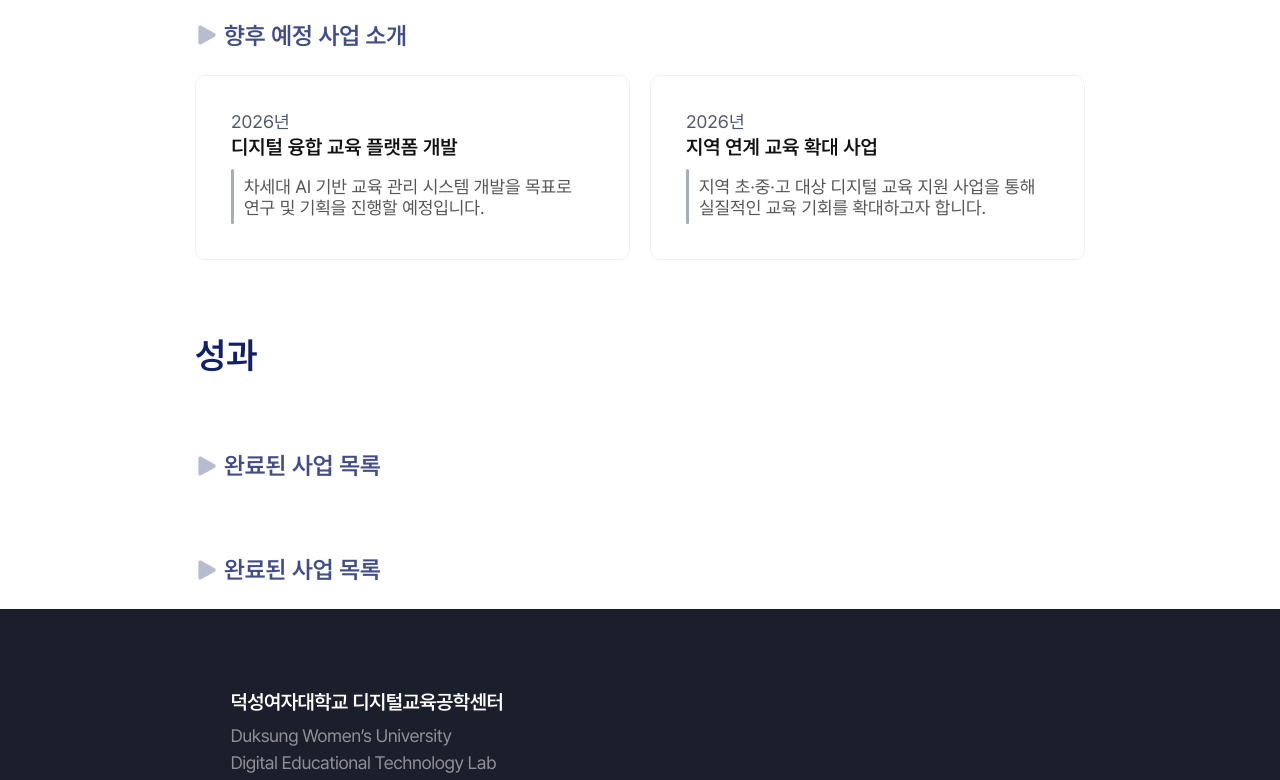
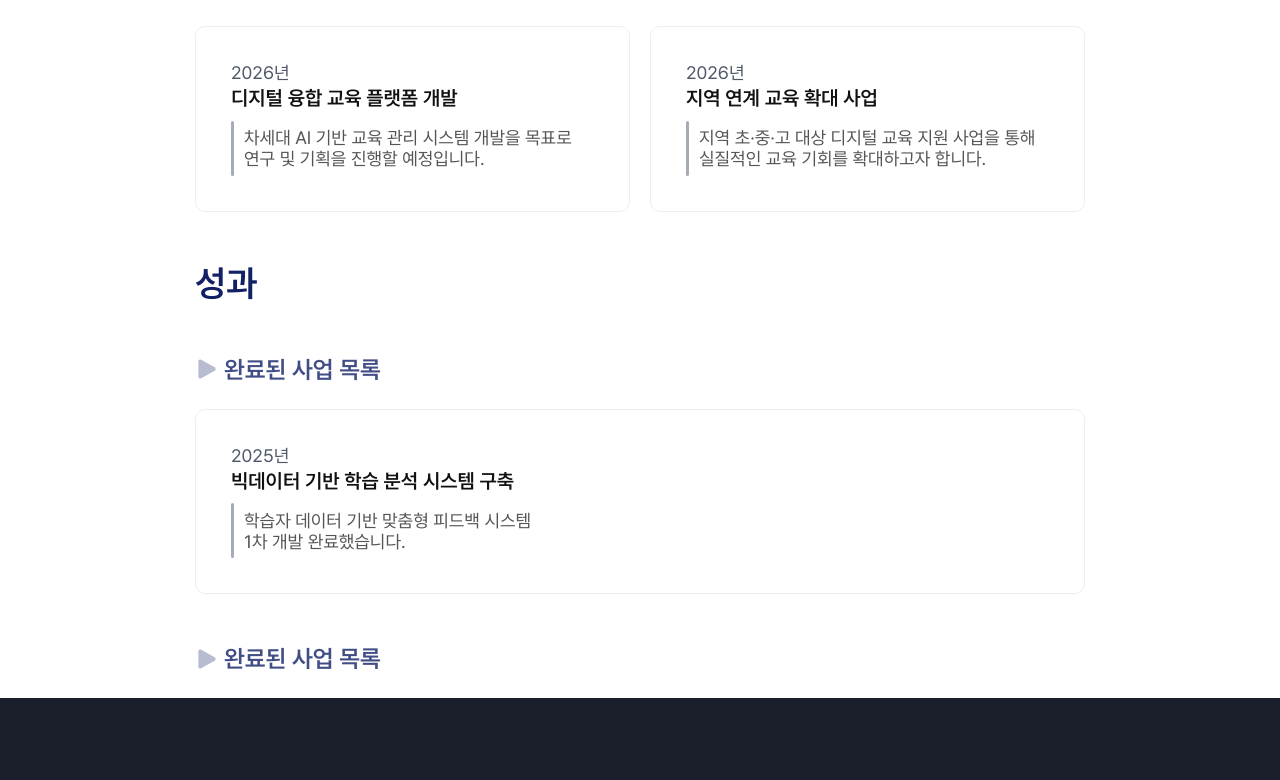
Before and after one commit to DS-DET-LAB/DS-DET-LAB, a React (Vite) app: page /activity in a window 1280 px wide. Shown: the part 1318-2098 px from the top of the page. Built offline with nearby package versions, Linux system fonts and the light colour scheme.

Commit message:
✨ Feat: 완료된 사업 목록 컴포넌트 구현(#3)
Results.jsx

```diff
--- a/src/routes/activity/Activity.jsx
+++ b/src/routes/activity/Activity.jsx
@@ -1,8 +1,9 @@
 import * as A from '@activity/ActivityStyle';
 import ToggleIcon from '@assets/activity/ic-arrow-20.svg';
 import YearTimeline from '@routes/activity/components/YearTimeline';
-import Bungi from '@routes/activity/components/Bungi.jsx';
+import Bungi from '@routes/activity/components/Bungi';
 import FutureActivity from '@routes/activity/components/FutureActivity';
+import Results from '@routes/activity/components/Results';
 function Activity() {
   return (
     <A.Activity>
@@ -52,6 +53,7 @@ function Activity() {
             <img src={ToggleIcon} alt="toggle" width={24} height={24} />
             완료된 사업 목록
           </A.ToggleName>
+          <Results />
         </A.ToggleBox>
 
         {/* 사진 및 영상 콘텐츠 */}
--- a/src/routes/activity/ActivityStyle.js
+++ b/src/routes/activity/ActivityStyle.js
@@ -19,6 +19,7 @@ export const HeaderName = styled.h1`
   color: ${palette.mainNavy.navy100};
   font-size: 36px;
   font-weight: 600;
+  margin: 0;
 `;
 
 export const ToggleBox = styled.div`
--- /dev/null
+++ b/src/routes/activity/components/Results.jsx
@@ -0,0 +1,76 @@
+import styled from 'styled-components';
+import palette from '@styles/theme';
+import { BungiContainer } from '../ActivityStyle';
+
+function Results() {
+  return (
+    <Contianer>
+      <Box>
+        <Year>2025년</Year>
+        <HeadLine>빅데이터 기반 학습 분석 시스템 구축</HeadLine>
+        <AboutBox>
+          <Line />
+          <About>
+            학습자 데이터 기반 맞춤형 피드백 시스템 <br />
+            1차 개발 완료했습니다.
+          </About>
+        </AboutBox>
+      </Box>
+    </Contianer>
+  );
+}
+export default Results;
+
+export const Contianer = styled.div`
+  display: flex;
+  justify-content: center;
+  align-items: center;
+  gap: 20px;
+  width: 100%;
+`;
+
+export const Box = styled.div`
+  display: flex;
+  padding: 35px;
+  width: 100%;
+  flex-direction: column;
+  align-items: flex-start;
+  flex: 1 0 0;
+  box-sizing: border-box;
+  border-radius: 10px;
+  border: 1px solid ${palette.hover.back2};
+  background: ${palette.background.white};
+`;
+
+export const Year = styled.div`
+  color: ${palette.text.secondary};
+  font-size: 18px;
+  font-weight: 400;
+`;
+
+export const HeadLine = styled.h3`
+  color: ${palette.text.primary};
+  font-size: 20px;
+  font-weight: 600;
+  margin: 3px 0 10.5px;
+`;
+
+export const AboutBox = styled.div`
+  display: flex;
+  align-items: center;
+  gap: 10px;
+`;
+export const Line = styled.div`
+  width: 3px;
+  height: 55px;
+  background: ${palette.text.secondary50};
+  flex: 0 0 3px;
+  display: block;
+  border-radius: 5px;
+`;
+
+export const About = styled.div`
+  color: ${palette.text.body};
+  font-size: 18px;
+  font-weight: 400;
+`;
```
